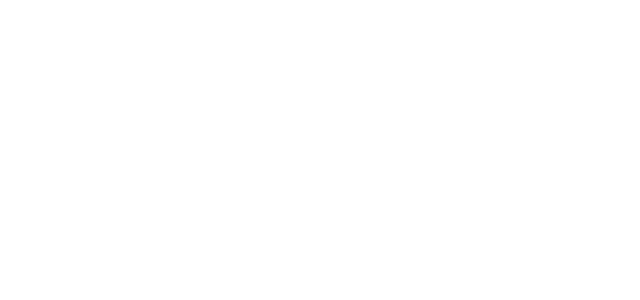
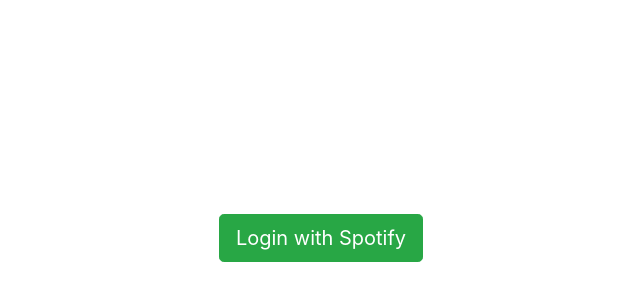
Before and after one commit to hreidar96/Spotify-Clone, a React (Create React App) app in the folder client/: page / in a window 1280 px wide. Shown: the part 162-462 px from the top of the page, without its empty margins (319-959 px from the left). Built offline with nearby package versions, Linux system fonts and the light colour scheme.

Commit message:
added a button and styling

```diff
--- a/client/src/Login.js
+++ b/client/src/Login.js
@@ -6,5 +6,14 @@
   "https://accounts.spotify.com/authorize?client_id=889c3623b35c4fdb89d884dfbca8afba&response_type=code&redirect_uri=http://localhost:3000&scope=streaming%20user-read-email%20user-read-private%20user-library-read%20user-library-modify%20user-read-playback-state%20user-modify-playback-state";
 
 export default function Login() {
-  return <div></div>;
+  return (
+    <Container
+      className="d-flex justify-content-center align-items-center"
+      style={{ minHeight: "100vh" }}
+    >
+      <a className="btn btn-success btn-lg" href={AUTH_URL}>
+        Login with Spotify
+      </a>
+    </Container>
+  );
 }
```
